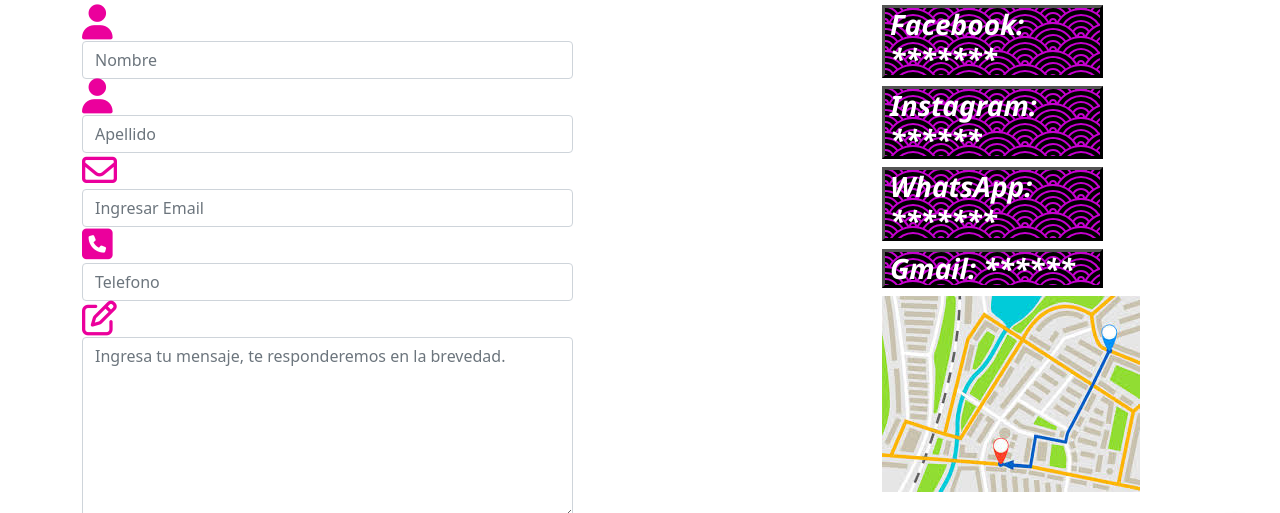
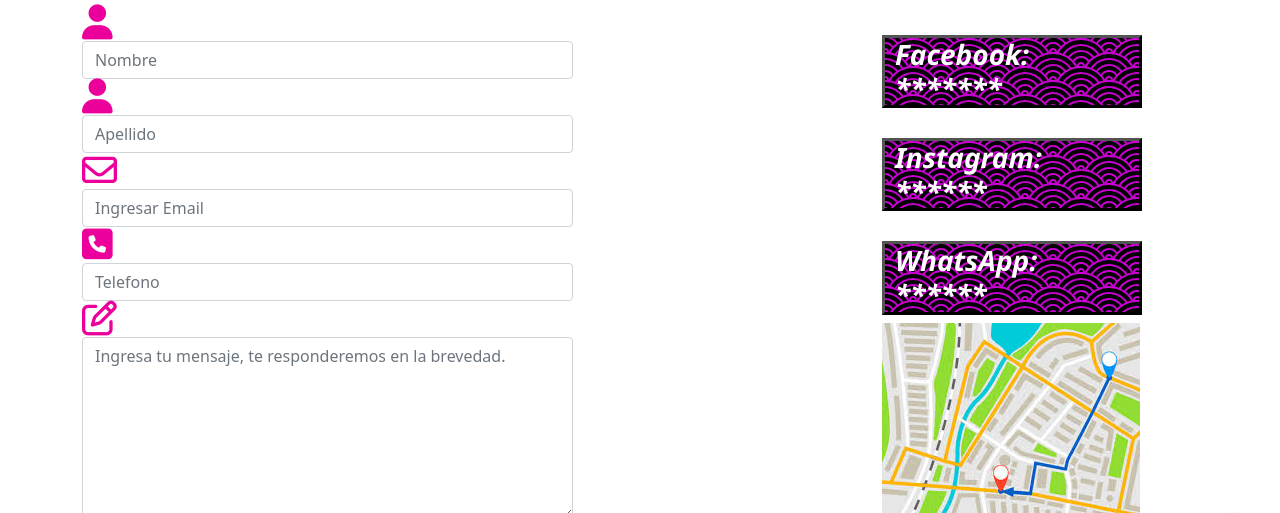
Before and after one commit to MauroDuarte15/Duarte, a website: page Paginas/contacto.html in a window 1280 px wide. Shown: the part 205-718 px from the top of the page. Drawn offline with nearby package versions, Linux system fonts and the light colour scheme.

Commit message:
contacto

```diff
--- a/Assets/scss/Textos.scss
+++ b/Assets/scss/Textos.scss
@@ -65,10 +65,14 @@
     font-size: 28px;
     font-weight: bold;
     margin-left: 40px;
-    padding-left: 5px;
+    padding-left: 10px;
+    padding-right: 10px;
     border: 3px outset #000000;
 }
-
+.TituloTemporada__Cuadro {
+    margin-top: 30px;
+    width: 300px;
+}
 .Derechos {
     font-size: 28px;
 }
--- a/Assets/scss/styles.scss
+++ b/Assets/scss/styles.scss
@@ -581,8 +581,6 @@
     .Embajadora {
         left: 100px;
     }
-}
-@media (max-width:480px) {
     .Producto {
         font-size: 9px;
     }
--- a/Paginas/contacto.html
+++ b/Paginas/contacto.html
@@ -188,10 +188,7 @@
                         <h2 class="TituloTemporada">Instagram: ******</h2>
                     </div>
                     <div class="TituloTemporada__Cuadro">
-                        <h2 class="TituloTemporada">WhatsApp: *******</h2>
-                    </div>
-                    <div class="TituloTemporada__Cuadro">
-                        <h2 class="TituloTemporada">Gmail: ******</h2>
+                        <h2 class="TituloTemporada">WhatsApp: ******</h2>
                     </div>
                     <div class="UbicacionContacto">
                         <img src="../Assets/imagenes/ubi.jpg" alt="">
```
Also changed, not shown: Assets/Css/Textos.css, Assets/Css/styles.css, 2 other files.
